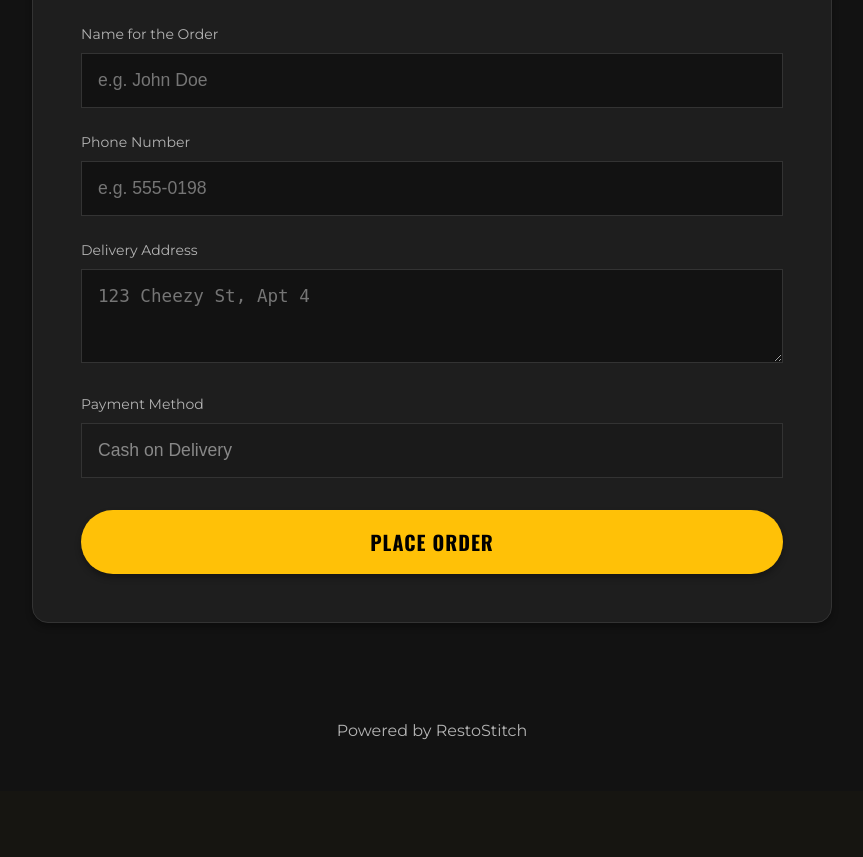
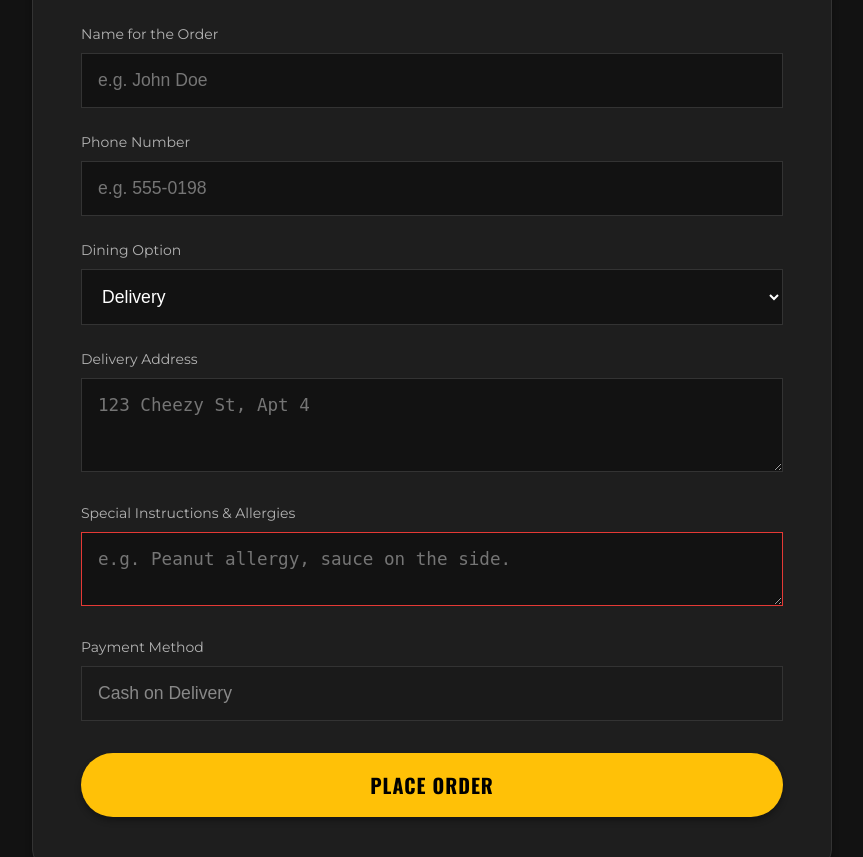
Before and after one commit to hafeedul/Resturent_saas, a Flask app: template app/templates/cart.html in a window 1280 px wide. Shown: the part 450-1307 px from the top of the page, without its empty margins (208-1071 px from the left). Before the commit the page ends 1190 px from the top, so only its background shows below. Run offline with Flask 3, Linux system fonts and the light colour scheme; tables that the repository leaves empty hold one stand-in row (values such as "Sample post"); the template is opened without the code that fills it: values that come from a table or form of the project are taken from there, most other values are stand-ins (such as "Sample title", 1, 10 or a date in 2020).

Commit message:
Implement High-End Manager Operations (Dining Options & Special Instructions)

```diff
--- a/app/routes.py
+++ b/app/routes.py
@@ -231,10 +231,21 @@ def checkout():
 
     customer_name = request.form.get('customer_name', '').strip()
     customer_phone = request.form.get('customer_phone', '').strip()
+    dining_option = request.form.get('dining_option', 'Delivery')
     delivery_address = request.form.get('delivery_address', '').strip()
+    table_number = request.form.get('table_number', '').strip()
+    special_instructions = request.form.get('special_instructions', '').strip()
 
-    if not customer_name or not customer_phone or not delivery_address:
-        flash("Please provide all required delivery details (Name, Phone, Address).")
+    if not customer_name or not customer_phone:
+        flash("Please provide your name and phone number.")
+        return redirect(url_for('cart'))
+
+    if dining_option == 'Delivery' and not delivery_address:
+        flash("Please provide a delivery address.")
+        return redirect(url_for('cart'))
+
+    if dining_option == 'Dine-In' and not table_number:
+        flash("Please provide your table number.")
         return redirect(url_for('cart'))
 
     cart_items = session.get('cart', {})
@@ -261,12 +272,26 @@ def checkout():
         return redirect(url_for('cart'))
 
     # Create the Order
+    # Build a JSON-like structure for the items column to store raw cart
+    raw_items = []
+    for item_id_str, qty in cart_items.items():
+        try:
+            it = db.session.get(MenuItem, int(item_id_str))
+            if it:
+                raw_items.append({"name": it.name, "price": it.price, "quantity": qty})
+        except:
+            pass
+
     new_order = Order(
         customer_name=customer_name,
         customer_phone=customer_phone,
-        delivery_address=delivery_address,
+        delivery_address=delivery_address if dining_option == 'Delivery' else None,
+        dining_option=dining_option,
+        table_number=table_number if dining_option == 'Dine-In' else None,
+        special_instructions=special_instructions,
         payment_method="Cash", # Forced for MVP
         items_summary=", ".join(items_summary_list),
+        items=raw_items,
         total_price=total_price,
         status="Pending",
         restaurant_id=g.restaurant.id
--- a/app/templates/cart.html
+++ b/app/templates/cart.html
@@ -54,8 +54,24 @@
                             <input type="tel" id="customer_phone" name="customer_phone" class="form-control" required placeholder="e.g. 555-0198" style="padding: 1rem; font-size: 1.1rem; background-color: #121212; border: 1px solid #333; color: #FFF; width: 100%;">
                         </div>
                         <div class="form-group" style="margin-bottom: 1.5rem;">
+                            <label for="dining_option" class="form-label" style="color: var(--color-text-muted);">Dining Option</label>
+                            <select id="dining_option" name="dining_option" class="form-control" style="padding: 1rem; font-size: 1.1rem; background-color: #121212; border: 1px solid #333; color: #FFF; width: 100%;" onchange="toggleDiningFields()">
+                                <option value="Delivery">Delivery</option>
+                                <option value="Takeaway">Takeaway</option>
+                                <option value="Dine-In">Dine-In</option>
+                            </select>
+                        </div>
+                        <div class="form-group" id="delivery_address_group" style="margin-bottom: 1.5rem;">
                             <label for="delivery_address" class="form-label" style="color: var(--color-text-muted);">Delivery Address</label>
-                            <textarea id="delivery_address" name="delivery_address" class="form-control" required placeholder="123 Cheezy St, Apt 4" rows="3" style="padding: 1rem; font-size: 1.1rem; background-color: #121212; border: 1px solid #333; color: #FFF; width: 100%; resize: vertical;"></textarea>
+                            <textarea id="delivery_address" name="delivery_address" class="form-control" placeholder="123 Cheezy St, Apt 4" rows="3" style="padding: 1rem; font-size: 1.1rem; background-color: #121212; border: 1px solid #333; color: #FFF; width: 100%; resize: vertical;"></textarea>
+                        </div>
+                        <div class="form-group" id="table_number_group" style="margin-bottom: 1.5rem; display: none;">
+                            <label for="table_number" class="form-label" style="color: var(--color-text-muted);">Table Number</label>
+                            <input type="text" id="table_number" name="table_number" class="form-control" placeholder="e.g. Table 4" style="padding: 1rem; font-size: 1.1rem; background-color: #121212; border: 1px solid #333; color: #FFF; width: 100%;">
+                        </div>
+                        <div class="form-group" style="margin-bottom: 1.5rem;">
+                            <label for="special_instructions" class="form-label" style="color: var(--color-text-muted);">Special Instructions & Allergies</label>
+                            <textarea id="special_instructions" name="special_instructions" class="form-control" placeholder="e.g. Peanut allergy, sauce on the side." rows="2" style="padding: 1rem; font-size: 1.1rem; background-color: #121212; border: 1px solid #333; color: #FFF; width: 100%; resize: vertical; border-color: var(--color-danger);"></textarea>
                         </div>
                         <div class="form-group" style="margin-bottom: 2rem;">
                             <label class="form-label" style="color: var(--color-text-muted);">Payment Method</label>
@@ -74,5 +90,36 @@
     <footer style="margin-top: 4rem; padding: 2rem 0; text-align: center; color: var(--color-text-light);">
         <p>Powered by RestoStitch</p>
     </footer>
+
+    <script>
+        function toggleDiningFields() {
+            var option = document.getElementById('dining_option').value;
+            var addressGroup = document.getElementById('delivery_address_group');
+            var addressInput = document.getElementById('delivery_address');
+            var tableGroup = document.getElementById('table_number_group');
+            var tableInput = document.getElementById('table_number');
+
+            if (option === 'Delivery') {
+                addressGroup.style.display = 'block';
+                addressInput.required = true;
+                tableGroup.style.display = 'none';
+                tableInput.required = false;
+            } else if (option === 'Dine-In') {
+                addressGroup.style.display = 'none';
+                addressInput.required = false;
+                tableGroup.style.display = 'block';
+                tableInput.required = true;
+            } else {
+                // Takeaway
+                addressGroup.style.display = 'none';
+                addressInput.required = false;
+                tableGroup.style.display = 'none';
+                tableInput.required = false;
+            }
+        }
+
+        // Initialize state on page load
+        document.addEventListener('DOMContentLoaded', toggleDiningFields);
+    </script>
 </body>
 </html>
```
Also changed, not shown: app/models.py (+7 -1 lines), app/templates/order.html (+19 -0 lines).
